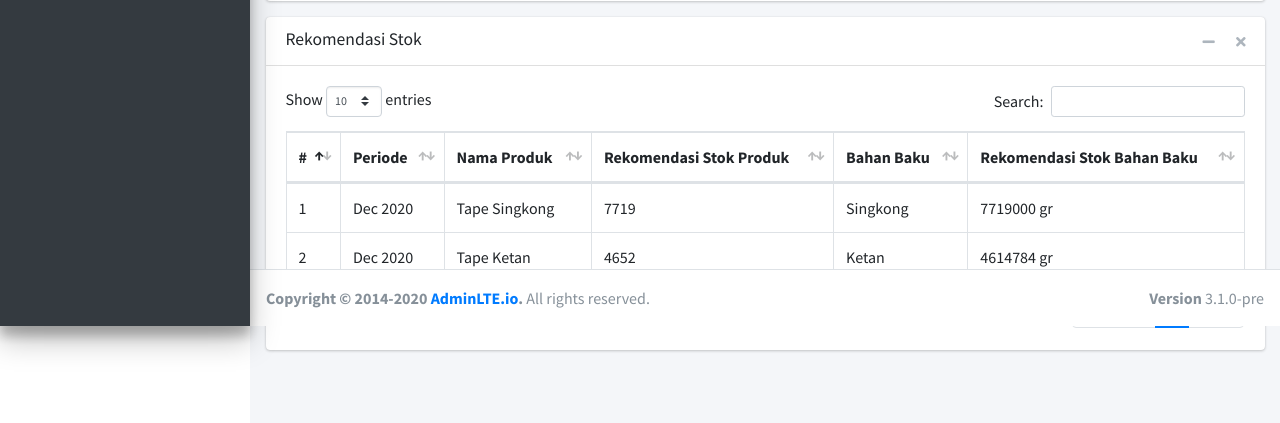
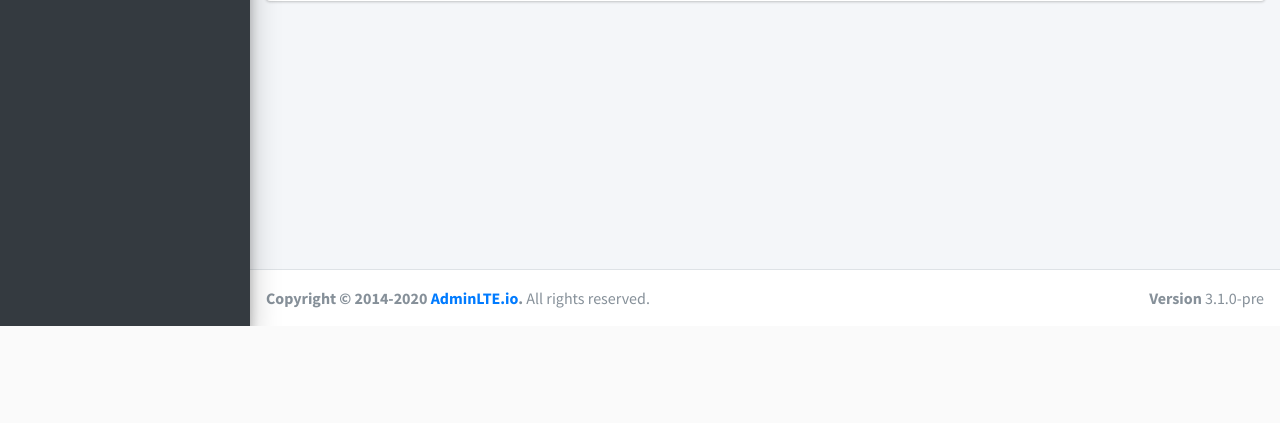
Before and after one commit to AkbarrulMahrifat/super_madu, a CodeIgniter app: page /si-tape-super-madu/beranda in a window 1280 px wide. Shown: the part 474-897 px from the top of the page. After the commit the page ends 800 px from the top, so only its background shows below. Run offline with CodeIgniter, Linux system fonts and the light colour scheme; data comes from the database, SQL or seed files in the repository; some libraries are stand-ins or nearby versions.

Commit message:
hilangkan tabel rekomendasi di beranda

```diff
--- a/application/views/beranda.php
+++ b/application/views/beranda.php
@@ -36,51 +36,6 @@
 					<div class="chart">
 						<canvas id="grafikPenjualan" style="min-height: 250px; height: 250px; max-height: 250px; max-width: 100%;"></canvas>
 					</div>
-				</div>
-				<!-- /.card-body -->
-			</div>
-			<!-- /.card -->
-		</div><!--/. container-fluid -->
-	</section>
-	<!-- /.content -->
-
-	<section class="content">
-		<div class="container-fluid">
-			<div class="card">
-				<div class="card-header">
-					<h3 class="card-title">Rekomendasi Stok</h3>
-
-					<div class="card-tools">
-						<button type="button" class="btn btn-tool" data-card-widget="collapse"><i class="fas fa-minus"></i>
-						</button>
-						<button type="button" class="btn btn-tool" data-card-widget="remove"><i class="fas fa-times"></i></button>
-					</div>
-				</div>
-				<div class="card-body">
-					<table id="dataTable" class="table table-bordered table-hover">
-						<thead>
-						<tr>
-							<th>#</th>
-							<th>Periode</th>
-							<th>Nama Produk</th>
-							<th>Rekomendasi Stok Produk</th>
-							<th>Bahan Baku</th>
-							<th>Rekomendasi Stok Bahan Baku</th>
-						</tr>
-						</thead>
-						<tbody>
-						<?php $no = 1; foreach ($rekomendasi as $r) {?>
-							<tr>
-								<td><?=$no++?></td>
-								<td><?=date("M Y", strtotime($r["periode"]))?></td>
-								<td><?=$r["nama_produk"]?></td>
-								<td><?=$r["rekomendasi"]?></td>
-								<td><?=$r["nama_bahan_baku"]?></td>
-								<td><?=$r["rekomendasi_bb"]?> gr</td>
-							</tr>
-						<?php } ?>
-						</tbody>
-					</table>
 				</div>
 				<!-- /.card-body -->
 			</div>
```
